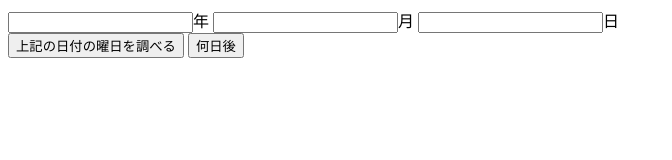
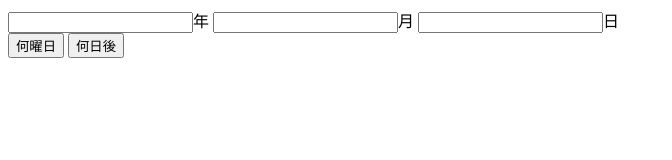
Before and after one commit to viserfrag/Education, a plain HTML site: page index.html in a window 1280 px wide. Shown: the whole page, without its empty margins (0-672 px from the left). Drawn offline with Linux system fonts and the light colour scheme.

Commit message:
Update index.html

```diff
--- a/index.html
+++ b/index.html
@@ -8,7 +8,7 @@
 <input type="text" id="Year">年
 <input type="text" id="Month">月
 <input type="text" id="Date">日 <br>
-<input type="button" value="上記の日付の曜日を調べる" onclick="showUserWeekDay();" />
+<input type="button" value="何曜日" onclick="showUserWeekDay();" />
 <input type="button" value="何日後" onclick="alert( showDiffDate() );" />
 
 </body>
```
